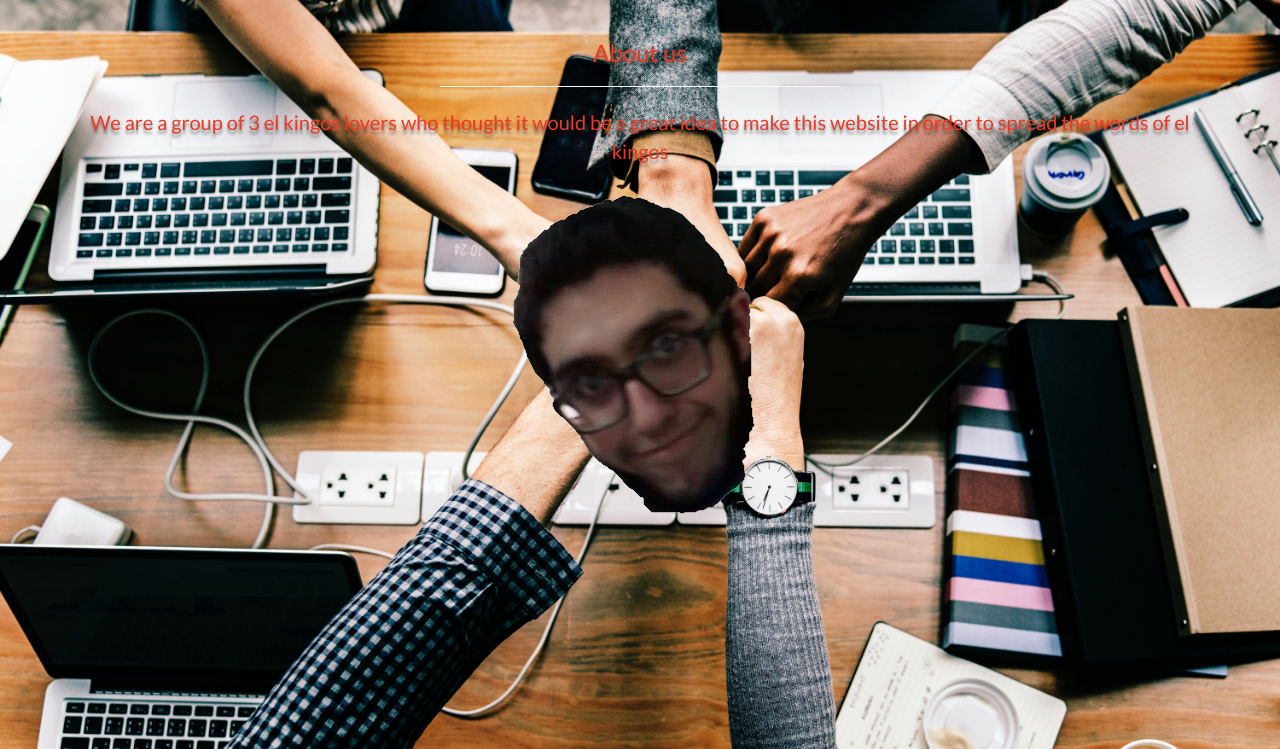
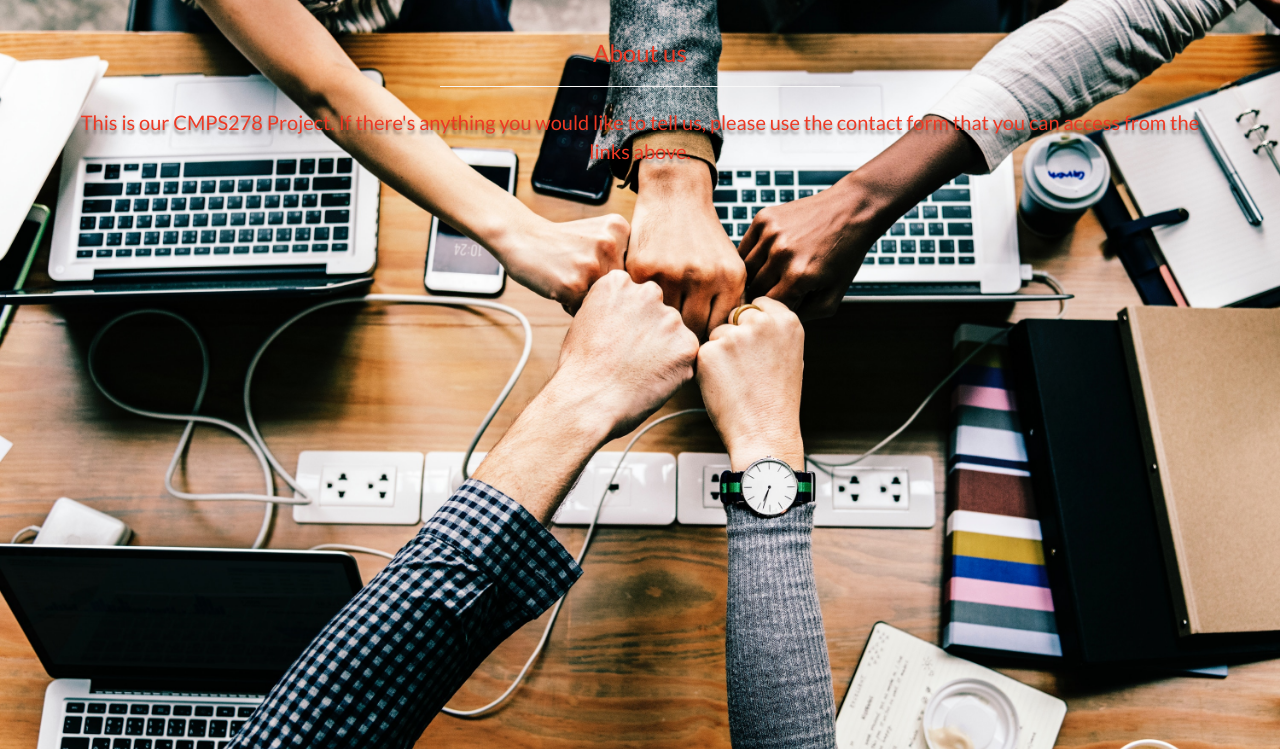
Before and after one commit to remyels/CMPS278Project, a PHP site: page /CMPS278Project/about.php in a window 1280 px wide. Shown: the part 51-800 px from the top of the page. Run offline with PHP 8.4, Linux system fonts and the light colour scheme; some libraries are stand-ins or nearby versions.

Commit message:
working on signup and reset email

```diff
--- a/CloudFund/files/about.php
+++ b/CloudFund/files/about.php
@@ -24,12 +24,7 @@
                     font-size: 20px;
                 }
             </style>
-            <p>We are a group of 3 el kingos lovers who thought it would be a great idea to make this website in order to spread the words of el kingos</p>
-        </div>
-        <div class="row">
-            <div class="col-lg-12">
-                <img src="static/images/rapistremy.png" alt="">
-            </div>
+            <p>This is our CMPS278 Project. If there's anything you would like to tell us, please use the contact form that you can access from the links above.</p>
         </div>
 	</div>
 </div>
--- a/CloudFund/files/modals.php
+++ b/CloudFund/files/modals.php
@@ -9,12 +9,12 @@
 				</div>
 				<div class="modal-body">
 					<form method="" action="#">
-						<div class="form-group">
+						<div id="login-email-form-group" class="form-group">
 							<label for="inputEmailAddress">Email address:</label>
 							<input class="form-control" placeholder="Email address "
 									type="text" id="inputEmailAddress" name="inputEmailAddress" />
 						</div>
-						<div class="form-group">
+						<div id="login-password-form-group" class="form-group">
 							<label for="inputPassword">Password:</label>
 							<input class="form-control" placeholder="Password"
 									type="password" id="inputPassword" name="inputPassword" />
@@ -59,7 +59,7 @@
 						</div>
 						<div class="form-group">
 							<label for="inputSignUpPassword">Password:</label>
-							<input class="form-control" placeholder="Password"
+							<input class="form-control" placeholder="Password (should contain a capital letter, a symbol, a number and be of length 8+)"
 									type="password" id="inputSignUpPassword" name="inputSignUpPassword" />
 						</div>
                         <div class="form-group">
--- a/CloudFund/files/queries/resetEmail.php
+++ b/CloudFund/files/queries/resetEmail.php
@@ -41,7 +41,7 @@ try {
 
 					You have requested a password reset. In order to reset your password, please click on the link below:
 
-					localhost/CloudFund/files/resetPassword.php?email='.$to.'&hash='.$hash.'
+					localhost/CMPS278Project/CloudFund/files/resetPassword.php?email='.$to.'&hash='.$hash.'
 
 					(If you did not request a password reset, please disregard this email.).
 
--- /dev/null
+++ b/CloudFund/files/queries/resetPassword.php
@@ -0,0 +1,5 @@
+<?php
+
+
+
+?>
--- a/CloudFund/files/static/index.js
+++ b/CloudFund/files/static/index.js
@@ -22,7 +22,7 @@ function checkLogin() {
 }
 
 function checkSignUp() {
-    if ($("#inputSignUpFirstName").val()&&$("#inputSignUpLastName").val()&&$("#inputSignUpEmailAddress").val()&&validEmail($("#inputSignUpEmailAddress").val())&&$("#inputSignUpPassword").val().length>=8&&$("#inputSignUpRepeatPassword").val()==$("#inputSignUpPassword").val())
+    if ($("#inputSignUpFirstName").val()&&$("#inputSignUpLastName").val()&&$("#inputSignUpEmailAddress").val()&&validEmail($("#inputSignUpEmailAddress").val())&&$("#inputSignUpRepeatPassword").val()&&$("#inputSignUpRepeatPassword").val()==$("#inputSignUpPassword").val())
     {
         $("#signUpBtn").prop("disabled", false);
     }
@@ -38,9 +38,9 @@ function validEmail(email) {
 
 function forgotPassword() {
 	$(this).css("display", "none");
-	$("#loginModal form-group:nth-child(2)").remove();
-	$("#loginModal form-group input").attr("placeholder", "Email address associated with your account")
-	$("#loginBtn").prop("onclick", null).off("click");
+	$("#login-password-form-group").remove();
+	//$("#loginModal form-group input").attr("placeholder", "Email address associated with your account")
+	$("#loginBtn").off("click");
 	$("#loginBtn").click(resetPassword);
 }
 
```
Also changed, not shown: CloudFund/files/queries/signUpSendMail.php (+22 -5 lines), CloudFund/files/search.php (deleted), CloudFund/files/static/images/rapistremy.png (deleted).
